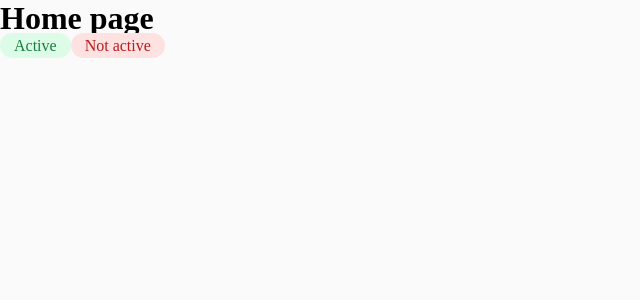
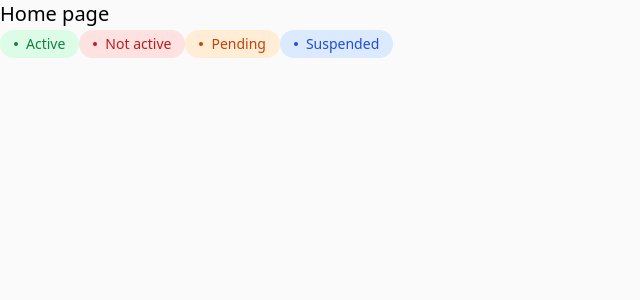
Before and after one commit to Andrij-Panasenko/nextjs-learn, a Next.js app in the folder crm-system/: page / in a window 1280 px wide. Shown: the top 300 px of the page, without its empty margins (0-640 px from the left). Built offline with nearby package versions, Linux system fonts and the light colour scheme.

Commit message:
tailwind + clsx

```diff
--- a/crm-system/package.json
+++ b/crm-system/package.json
@@ -9,6 +9,7 @@
     "lint": "next lint"
   },
   "dependencies": {
+    "clsx": "^2.1.1",
     "eslint-config-prettier": "^9.1.0",
     "next": "14.2.4",
     "prettier": "^3.3.2",
@@ -19,8 +20,11 @@
     "@types/node": "^20",
     "@types/react": "^18",
     "@types/react-dom": "^18",
+    "autoprefixer": "^10.4.19",
     "eslint": "^8",
     "eslint-config-next": "14.2.4",
+    "postcss": "^8.4.38",
+    "tailwindcss": "^3.4.4",
     "typescript": "^5"
   }
 }
--- /dev/null
+++ b/crm-system/postcss.config.js
@@ -0,0 +1,6 @@
+module.exports = {
+  plugins: {
+    tailwindcss: {},
+    autoprefixer: {},
+  },
+}
--- a/crm-system/src/app/components/active-lable.module.css
+++ /dev/null
@@ -1,9 +0,0 @@
-.label {
-  border-radius: 28px;
-  padding: 4px 14px;
-  width: 83px;
-  height: 28px;
-  background: #dcfce7;
-
-  color: #15803d;
-}
--- a/crm-system/src/app/components/active-lable.tsx
+++ /dev/null
@@ -1,14 +0,0 @@
-import React from 'react'
-import styles from './active-lable.module.css'
-
-export interface ActiveLableProps {
-  children: React.ReactNode
-}
-
-console.log(styles)
-
-export default function ActiveLable({ children }: ActiveLableProps) {
-  return <>
-    <span className={styles.label}>{children}</span>
-  </>;
-}
--- a/crm-system/src/app/components/not-active-lable.module.css
+++ /dev/null
@@ -1,9 +0,0 @@
-.label {
-  border-radius: 28px;
-  padding: 4px 14px;
-  width: 83px;
-  height: 28px;
-  background: #fee2e2;
-
-  color: #b91c1c;
-}
--- a/crm-system/src/app/components/not-active-lable.tsx
+++ /dev/null
@@ -1,12 +0,0 @@
-import React from 'react'
-import styles from './not-active-lable.module.css'
-
-export interface NotActiveLableProps {
-  children: React.ReactNode
-}
-
-export default function NotActiveLable({ children }: NotActiveLableProps) {
-  return <>
-    <span className={styles.label}>{children}</span>
-  </>;
-}
--- /dev/null
+++ b/crm-system/src/app/components/status-lable.tsx
@@ -0,0 +1,41 @@
+import React from 'react';
+import clsx from 'clsx';
+
+export enum Status {
+  Active = 'active',
+  NotActive = 'notActive',
+  Pending = 'pending',
+  Suspended = 'suspended',
+}
+
+export interface StatusLableProps {
+  children: React.ReactNode;
+  status: Status;
+  disabled?: false;
+}
+
+export default function StstusLabel({
+  children,
+  status,
+  disabled,
+}: StatusLableProps) {
+  return (
+    <>
+      <span
+        className={clsx(
+          'inline-flex items-center py-1 px-3.5 rounded-3xl text-sm font-medium',
+          status === Status.Active && `text-green-700 bg-green-100`,
+          status === Status.NotActive && `text-red-700 bg-red-100`,
+          status === Status.Pending && `text-orange-700 bg-orange-100`,
+          status === Status.Suspended && `text-blue-700 bg-blue-100`,
+          {
+            ['opacity-75 cursor-not-allowed']: disabled,
+          },
+        )}
+      >
+        <div className="w-1 h-1 mr-2 rounded-full bg-current"></div>
+        {children}
+      </span>
+    </>
+  );
+}
--- a/crm-system/src/app/globals.css
+++ b/crm-system/src/app/globals.css
@@ -1,3 +1,7 @@
+@tailwind base;
+@tailwind components;
+@tailwind utilities;
+
 * {
   box-sizing: border-box;
   padding: 0;
--- a/crm-system/src/app/layout.tsx
+++ b/crm-system/src/app/layout.tsx
@@ -1,18 +1,13 @@
 import React from 'react';
 import './globals.css';
-import ActiveLable from './components/active-lable';
-import NotActiveLable from './components/not-active-lable';
+import StstusLabel from './components/status-lable';
 
 export default function RootLayout({
   children,
-}: Readonly<{
-  children: React.ReactNode;
-}>) {
+}: Readonly<{ children: React.ReactNode }>) {
   return (
     <html lang="en">
       <body>{children}</body>
-      <ActiveLable>Active</ActiveLable>
-      <NotActiveLable>Not active</NotActiveLable>
     </html>
   );
 }
--- a/crm-system/src/app/page.tsx
+++ b/crm-system/src/app/page.tsx
@@ -1,7 +1,13 @@
+import StstusLabel, { Status } from "./components/status-lable";
+
 export default function Home() {
   return (
     <main>
-      <h1>Home page</h1>
+      <h1 className="text-xl">Home page</h1>
+      <StstusLabel status={Status.Active}>Active</StstusLabel>
+      <StstusLabel status={Status.NotActive}>Not active</StstusLabel>
+      <StstusLabel status={Status.Pending}>Pending</StstusLabel>
+      <StstusLabel status={Status.Suspended}>Suspended</StstusLabel>
     </main>
   );
 }
--- /dev/null
+++ b/crm-system/tailwind.config.js
@@ -0,0 +1,8 @@
+/** @type {import('tailwindcss').Config} */
+module.exports = {
+  content: ['./src/**/*.{js,ts,jsx,tsx,mdx}'],
+  theme: {
+    extend: {},
+  },
+  plugins: [],
+};
```
Also changed, not shown: 1 other file (tests, documents, lock files or other folders).
